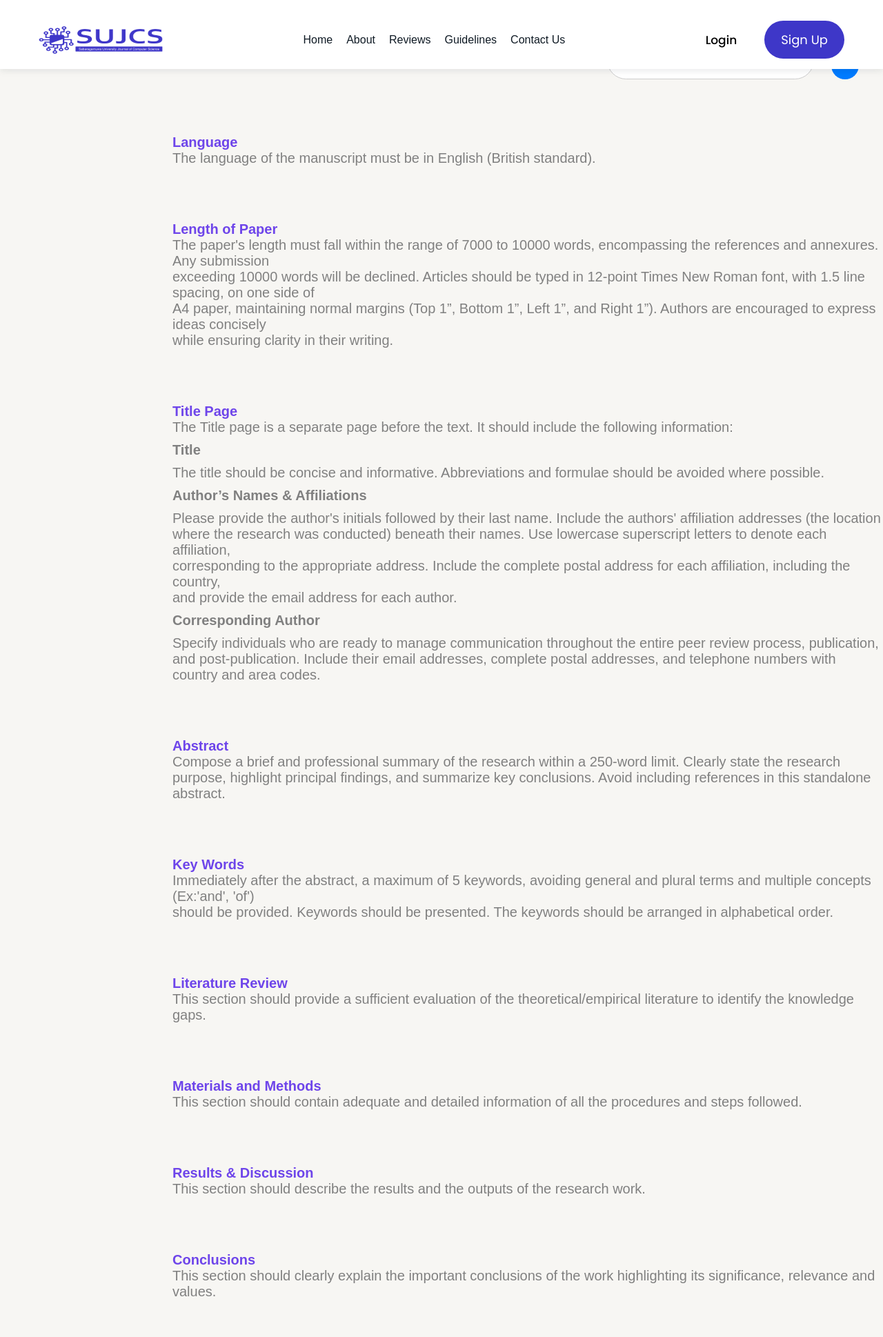
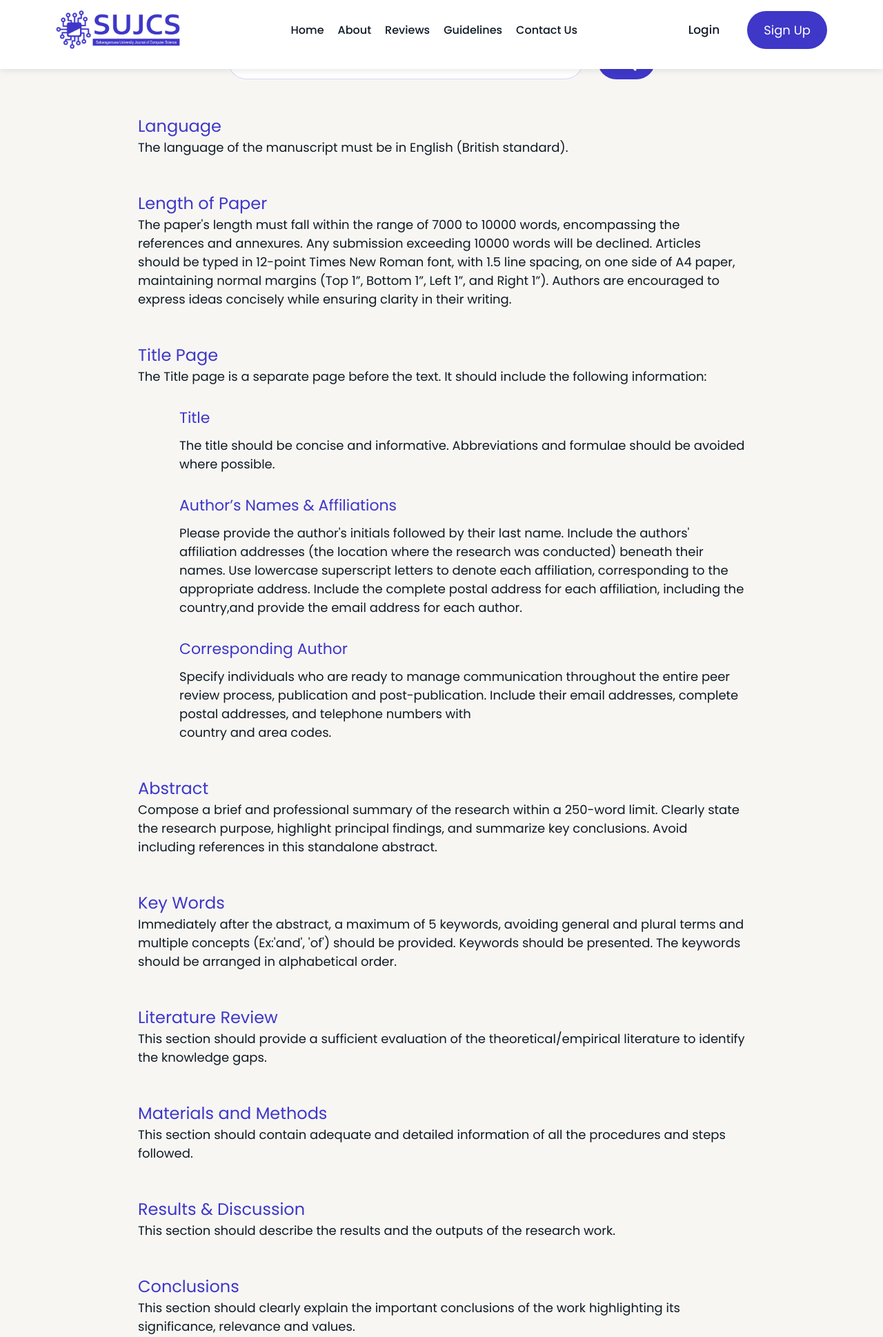
Before and after one commit to Tharindu-Lakmal/SUJCS_Web_Project, a PHP site: page /organizationOM.php in a window 1280 px wide. Shown: the top 1938 px of the page at 69% size. Run offline with PHP 8.4, Linux system fonts and the light colour scheme; data that the repository does not hold is empty.

Commit message:
few modifications added for organizationOM

```diff
--- a/landingPage/index.php
+++ b/landingPage/index.php
@@ -3,7 +3,7 @@
 <?php
 include('../connection.php');
 include('../function/commonFunction.php');
-include '../function/userFunction.php';
+include('../function/userFunction.php');
 // include '../function/userSecondaryFunction.php';
 
 
--- a/reviewPage/organizationOM.css
+++ b/reviewPage/organizationOM.css
@@ -1,6 +1,6 @@
 body {
     margin: 0;
-    font-family: Arial, sans-serif;
+    font-family: 'Poppins', sans-serif;
   }
 
   html {
@@ -9,121 +9,19 @@ body {
     /*margin: 0; /* PLEASE DELETE THIS ONCE DONE THE DEMO */
   }
 
-  /* .navbar {
-    background-color: #ffffff;
-    padding: 15px 0;
-    position: fixed;
-  } */
-
-  .container {
-    display: flex;
-    align-items: center;
-    justify-content: space-between;
-    max-width: 1200px;
-    margin: 0 auto;
-    padding: 0 20px;
-  }
-
-  .logo img {
-    max-height: 40px;
-  }
-
-  .menu ul {
-    list-style-type: none;
-    margin: 0;
-    padding: 0;
-  }
-
-  .menu ul li {
-    display: inline-block;
-    margin-right: 20px;
-  }
-
-  .menu ul li:last-child {
-    margin-right: 0;
-  }
-
-  .menu ul li a {
-    color: #000000;
-    text-decoration: none;
-
-  }
-
-  .buttons a {
-    text-decoration: none;
-    padding: 10px 20px;
-    border-radius: 50px;
-    transition: background-color 0.3s ease;
-  }
-
-  .login-btn {
-    background-color: transparent;
-
-    color: #000000;
-  }
-
-  .signup-btn {
-    background-color: #007bff;
-    color: #ffffff;
-  }
-
-  .signup-btn:hover {
-    background-color: #0056b3;
-  }
 
   /* Your existing CSS styles */
 
-  h3 {
-    color: #3F37C9; /* Change this to the desired color */
-    margin-top: 0; /* Remove default margin */
-    margin-top: 60px;
-    margin-left: 555px;
+  h5, b {
+    font-size: 24px;
+    font-weight: 300;
+    color: hsla(243, 57%, 50%, 1);/* Remove default margin */
+    margin-top: 50px;
   }
 
-  .search-container {
-    display: flex;
-    justify-content: flex-start; /* Align items to the start of the container */
-    align-items: center; /* Center items vertically */
-    margin-top: 20px; /* Adjust as needed */
-  }
-
-  input[type="text"] {
-    padding: 10px;
-    border: 1px solid #ccc;
-    border-radius: 50px 50px 50px 50px; /* Adjusted border radius */
-    width: 300px; /* Adjusted width */
-    outline: none;
-    margin-left: 550px;
-  }
-
-  button[type="submit"] {
-    padding: 10px 20px;
-    border: none;
-    background-color: #007bff;
-    color: #fff;
-    border-radius: 50px 50px 50px 50px; /* Adjusted border radius */
-    cursor: pointer;
-    margin-left: 5px;
-  }
-
-  button[type="submit"]:hover {
-    background-color: #0056b3;
-  }
-
-  h4 {
-    color: #4942c3; /* Change this to the desired color */
-    margin-top: 0; /* Remove default margin */
-    margin-top: 80px;
-    margin-left: 250px;
-  }
-  h5 {
-    color: #6e45ea; /* Change this to the desired color */
-    margin-top: 0; /* Remove default margin */
-    margin-top: 80px;
-    margin-left: 250px;}
-
   p{
-    margin-left: 250px;
+    font-size: 18px;
+    color: hsl(209, 40%, 10%);
     margin-bottom: 10px;
   }
 
@@ -143,6 +41,28 @@ body {
     list-style-type: none; /* Remove default bullet points */
   }
 
-  .p {
-    color: red;
+
+  .subtopics {
+    margin-left: 6rem;
   }
+
+  .subtopics b {
+    font-size: 22px;
+    font-weight: 300;
+    color: hsla(243, 57%, 50%, 1);
+  }
+
+  .guid-items {
+    display: flex;
+    padding-block-start: 1rem;
+}
+.guid-items i {
+    font-size: 18px;
+    padding-right: 1rem;
+    padding-block-start: 0.5rem;
+}
+
+.guid-items a:is(:hover, :focus-visible) {
+    color: hsla(209, 41%, 10%, 0.9);
+    opacity: 0.8;
+}
--- a/reviewPage/organizationOM.php
+++ b/reviewPage/organizationOM.php
@@ -1,8 +1,9 @@
 <?php
 include('../connection.php');
 include('../function/commonFunction.php');
-include '../function/userFunction.php';
+include('../function/userFunction.php');
 ?>
+
 <!DOCTYPE html>
 <html lang="en">
 
@@ -10,7 +11,7 @@ include '../function/userFunction.php';
   <meta charset="UTF-8">
   <meta name="viewport" content="width=device-width, initial-scale=1.0">
 
-	<title>SUJCS | Sabaragamuwa University of Sri Lanka</title>
+  <title>Reviews | Sabaragamuwa University of Sri Lanka</title>
   <link rel="icon" href="../images/tab_logo.png">
   <meta name="title" content="SUJCS - Sabaragamuwa University Journal of Computer Science">
   <meta name="description" content="Official website of faculty of computer science">
@@ -22,32 +23,36 @@ include '../function/userFunction.php';
   <link rel="preconnect" href="https://fonts.gstatic.com" crossorigin>
   <link href="https://fonts.googleapis.com/css2?family=Poppins:wght@400;500;600;700&display=swap" rel="stylesheet">
 
+  <link rel="stylesheet" href="./organizationOM.css">
   <link rel="stylesheet" href="../reuseComponents/navBar.css">
   <link rel="stylesheet" href="../reuseComponents/search.css">
   <link rel="stylesheet" href="../SignIn/sign.css">
   <link rel="stylesheet" href="../reuseComponents/footer.css">
-	<link rel="stylesheet" href="./styles.css">
-  <link rel="stylesheet" href="styles.css">
+    <!-- custom footer css link -->
+    <link rel="stylesheet" href="../reuseComponents/footer.css">
+
 </head>
 
 <body>
     <header class="header " data-header>
         <?php
+
           signIn();
           signUp();
           navBar();
+
         ?>
     </header>
 
     <section class="search">
+
         <?php
           search();
         ?>
 
     </section>
 
-<body>
-  <link rel="stylesheet" href="organizationOM.css">
+  <!-- <link rel="stylesheet" href="organizationOM.css"> -->
   <!-- <nav class="navbar">
     <div class="container">
       <div class="logo">
@@ -76,129 +81,165 @@ include '../function/userFunction.php';
       <button type="submit">Search</button>
     </div>
   </div> -->
+  <section class="section">
 
-  <body>
-    <h5 style="font-size: 20px;"><b>Language</b></h5>
-    <p style="color: grey;">The language of the manuscript must be in English (British standard).</p>
-    <h5 style="font-size: 20px;" ,style="color: grey;"><b>Length of Paper</b></h5>
-    <p style="color: grey;">The paper's length must fall within the range of 7000 to 10000 words, encompassing the
-      references and annexures. Any submission<br>
-      exceeding 10000 words will be declined. Articles should be typed in 12-point Times New Roman font, with 1.5 line
-      spacing, on one side of<br>
-      A4 paper, maintaining normal margins (Top 1”, Bottom 1”, Left 1”, and Right 1”). Authors are encouraged to express
-      ideas concisely<br>
-      while ensuring clarity in their writing.</p>
-    <h5 style="font-size: 20px;"><b>Title Page</b></h5>
-    <p style="color: grey;">The Title page is a separate page before the text. It should include the following
-      information:</p>
+      <!-- categories content -->
+      <div class="container-2">
+
+          <h5><b>Language</b></h5>
+
+          <p>The language of the manuscript must be in English (British standard).</p>
+
+          <h5><b>Length of Paper</b></h5>
+
+          <p>The paper's length must fall within the range of 7000 to 10000 words, encompassing the
+            references and annexures. Any submission exceeding 10000 words will be declined. Articles should be typed in 12-point Times New Roman font, with 1.5 line
+            spacing, on one side of A4 paper, maintaining normal margins (Top 1”, Bottom 1”, Left 1”, and Right 1”). Authors are encouraged to express
+            ideas concisely while ensuring clarity in their writing.</p>
+
+          <h5><b>Title Page</b></h5>
+
+          <p style="margin-bottom: 3rem;">The Title page is a separate page before the text. It should include the following information:</p>
+
         <div class="subtopics">
-      <p style="color:gray;" ,style="font-size:16;"><b>Title</b></p>
-      <p style="color:gray;">The title should be concise and informative. Abbreviations and formulae should be avoided
-        where possible.</p>
-      <p style="color:gray;" ,style="font-size:16;"><b>Author’s Names & Affiliations</b></p>
-      <p style="color:gray;">Please provide the author's initials followed by their last name. Include the authors'
-        affiliation addresses (the location<br>
-        where the research was conducted) beneath their names. Use lowercase superscript letters to denote each
-        affiliation,<br>
-        corresponding to the appropriate address. Include the complete postal address for each affiliation, including
-        the country,<br>
-        and provide the email address for each author.</p>
-      <p style="color:gray;" ,style="font-size:16;"><b>Corresponding Author</b></p>
-      <p style="color:gray;">Specify individuals who are ready to manage communication throughout the entire peer review
-        process, publication,<br>
-        and post-publication. Include their email addresses, complete postal addresses, and telephone numbers with<br>
+
+            <p><b>Title</b></p>
+            <p style="margin-bottom: 3rem;">The title should be concise and informative. Abbreviations and formulae should be avoided where possible.</p>
+
+            <p><b>Author’s Names & Affiliations</b></p>
+            <p style="margin-bottom: 3rem;">Please provide the author's initials followed by their last name. Include the authors'
+              affiliation addresses (the location where the research was conducted) beneath their names. Use lowercase superscript letters to denote each
+              affiliation, corresponding to the appropriate address. Include the complete postal address for each affiliation, including
+              the country,and provide the email address for each author.</p>
+
+            <p><b>Corresponding Author</b></p>
+            <p>Specify individuals who are ready to manage communication throughout the entire peer review
+              process, publication and post-publication. Include their email addresses, complete postal addresses, and telephone numbers with<br>
               country and area codes.</p>
+
         </div>
 
         <p></p> <!-- Empty paragraph for space -->
 
 
-    <h5 style="font-size: 20px;"><b>Abstract</b></h5>
-    <p style="color: grey;">Compose a brief and professional summary of the research within a 250-word limit. Clearly
-      state the research purpose, highlight
-      principal findings, and summarize key conclusions. Avoid including references in this standalone abstract.</p>
+        <h5><b>Abstract</b></h5>
+        <p>Compose a brief and professional summary of the research within a 250-word limit. Clearly
+          state the research purpose, highlight principal findings, and summarize key conclusions. Avoid including references in this standalone abstract.</p>
 
-    <h5 style="font-size: 20px;"><b>Key Words</b></h5>
-    <p style="color: grey;">Immediately after the abstract, a maximum of 5 keywords, avoiding general and plural terms
-      and multiple concepts
-      (Ex:'and', 'of')<br>should be provided. Keywords should be presented. The keywords should be arranged in
+        <h5><b>Key Words</b></h5>
+        <p>Immediately after the abstract, a maximum of 5 keywords, avoiding general and plural terms
+          and multiple concepts (Ex:'and', 'of') should be provided. Keywords should be presented. The keywords should be arranged in
           alphabetical order.</p>
-    <h5 style="font-size: 20px;"><b>Literature Review</b></h5>
-    <p style="color: grey;">This section should provide a sufficient evaluation of the theoretical/empirical literature
+
+        <h5><b>Literature Review</b></h5>
+        <p>This section should provide a sufficient evaluation of the theoretical/empirical literature
           to identify the knowledge gaps.</p>
-    <h5 style="font-size: 20px;"><b>Materials and Methods</b></h5>
-    <p style="color: grey;">This section should contain adequate and detailed information of all the procedures and
+
+        <h5><b>Materials and Methods</b></h5>
+        <p>This section should contain adequate and detailed information of all the procedures and
           steps followed.</p>
-    <h5 style="font-size: 20px;"><b>Results & Discussion</b></h5>
-    <p style="color: grey;">This section should describe the results and the outputs of the research work.</p>
-    <h5 style="font-size: 20px;"><b>Conclusions</b></h5>
-    <p style="color: grey;">This section should clearly explain the important conclusions of the work highlighting its
+
+        <h5><b>Results & Discussion</b></h5>
+        <p>This section should describe the results and the outputs of the research work.</p>
+
+        <h5><b>Conclusions</b></h5>
+        <p>This section should clearly explain the important conclusions of the work highlighting its
           significance, relevance and values.</p>
-    <h5 style="font-size: 20px;"><b>Sub-division of the Article</b></h5>
-    <p style="color: grey;">This section should clearly explain the important conclusions of the work highlighting its
+
+        <h5><b>Sub-division of the Article</b></h5>
+        <p>This section should clearly explain the important conclusions of the work highlighting its
           significance, relevance and values.</p>
-    <h5 style="font-size: 20px;"><b>Tables and Figures</b></h5>
-    <p style="color: grey;">This section should clearly explain the important conclusions of the work highlighting its
+
+        <h5><b>Tables and Figures</b></h5>
+        <p>This section should clearly explain the important conclusions of the work highlighting its
           significance, relevance and values.</p>
-    <div class="tables_figures_subtopics">
-      <p style="color:gray;" ,style="font-size:16;"><b>Table</b></p>
-      <p style="color:gray;">Number the tables sequentially using Arabic numerals, following the order of their
-        appearance in the text. Present each table<br>
-        on an individual page with double-spacing, accompanied by a brief descriptive title placed directly above it.
-        Include necessary<br>
-        footnotes below the tables. Authors are required to submit intricate tables in a print-ready format."</p>
-      <p style="color:gray;" ,style="font-size:16;"><b>Figures</b></p>
-      <p style="color:gray;">Prepare figures in a polished state suitable for publication. Assign Arabic numerals to
-        each figure and note the top and authors<br>
-        on the back of each. Lettering on illustrations should be of professional quality or generated through
-        high-resolution computer<br>
-        graphics, ensuring it is large enough for suitable reduction in publication. Avoid embedding figures within the
-        text. Acceptable<br>
-        digital artwork should have a minimum resolution of 300 dpi and be in eps or TIFF formats. For comprehensive
-        guidelines on<br>
-        creating electronic artwork, please refer to our website at
+
+        <div class="subtopics">
+
+            <p><b>Table</b></p>
+            <p>Number the tables sequentially using Arabic numerals, following the order of their
+              appearance in the text. Present each table on an individual page with double-spacing, accompanied by a brief descriptive title placed directly above it.
+              Include necessary footnotes below the tables. Authors are required to submit intricate tables in a print-ready format."</p>
+            <p><b>Figures</b></p>
+            <p>Prepare figures in a polished state suitable for publication. Assign Arabic numerals to
+              each figure and note the top and authors on the back of each. Lettering on illustrations should be of professional quality or generated through
+              high-resolution computer graphics, ensuring it is large enough for suitable reduction in publication. Avoid embedding figures within the
+              text. Acceptable digital artwork should have a minimum resolution of 300 dpi and be in eps or TIFF formats. For comprehensive
+              guidelines on creating electronic artwork, please refer to our website at
               https://www.elsevier.com/artwork-and-media-instructions.</p>
+
         </div>
 
-    <h5 style="font-size: 20px;"><b>Acknowledgement</b></h5>
-    <p style="color: grey;">If the research is sponsored or supported by an organization, please indicate it.</p>
-    <h5 style="font-size: 20px;"><b>Reference List</b></h5>
-    <div class="reference_list_subtopics">
-      <p style="color:gray;" ,style="font-size:16;"><b>Citation in Text</b></p>
-      <p style="color:gray;">Match citations in the text with entries in the reference list. Provide full references for
-        abstract citations.<br>
-        Avoid including unpublished. results or personal communications in the reference list, but if necessary, use
-        standard referencing with 'Unpublished Results' or '<br>
-        Personal Communication.' Note that 'in press' means the item has been accepted for publication.</p>
-      <p style="color:gray;" ,style="font-size:16;"><b>References</b></p>
-      <p style="color:gray;">When citing online sources, provide the complete URL and mention the date you last accessed
-        the information. If available, include<br>
-        additional details such as DOI, author names, publication dates, or source references. You can choose to list
-        web references separately<br>
-        or integrate them into the main reference list.</p>
-      <p style="color:gray;" ,style="font-size:16;"><b>Data Reference</b></p>
-      <p style="color:gray;">This journal encourages authors to mention and reference relevant datasets in their
-        manuscripts. When citing datasets, include author<br>
-        names, dataset title, data repository, version (if applicable), year, and a global persistent identifier in the
-        Reference List. Insert [dataset]<br>
-        before the reference to indicate it as a data reference; however, this identifier won't appear in the published
+        <h5><b>Acknowledgement</b></h5>
+        <p>If the research is sponsored or supported by an organization, please indicate it.</p>
+
+        <h5><b>Reference List</b></h5>
+
+        <div class="subtopics">
+
+            <p><b>Citation in Text</b></p>
+            <p>Match citations in the text with entries in the reference list. Provide full references for
+              abstract citations. Avoid including unpublished. results or personal communications in the reference list, but if necessary, use
+              standard referencing with 'Unpublished Results' or ' Personal Communication.' Note that 'in press' means the item has been accepted for publication.</p>
+
+            <p><b>References</b></p>
+            <p>When citing online sources, provide the complete URL and mention the date you last accessed
+              the information. If available, include additional details such as DOI, author names, publication dates, or source references. You can choose to list
+              web references separately or integrate them into the main reference list.</p>
+            <p><b>Data Reference</b></p>
+            <p>This journal encourages authors to mention and reference relevant datasets in their
+              manuscripts. When citing datasets, include author names, dataset title, data repository, version (if applicable), year, and a global persistent identifier in the
+              Reference List. Insert [dataset] before the reference to indicate it as a data reference; however, this identifier won't appear in the published
               article.</p>
+
         </div>
 
 
+        <h5><a style="color: #3F37C9;" href="https://example.com">Submission Preparation Checklist</a></h5>
+    <!-- Two-column bullet list -->
 
-    <body>
+        <div class="subtopics" style="margin-bottom: 8rem;">
+
+            <ul class="guid-list">
+                <li class="guid-items">
+                    <i class="fa-solid fa-arrow-right"></i> <p><a href="#">Declaration & Verification </a></p>
+                </li>
+                <li class="guid-items">
+                    <i class="fa-solid fa-arrow-right"></i><p><a href="#">Changes to Authorship</a></p>
+                </li>
+
+                <li class="guid-items">
+                    <i class="fa-solid fa-arrow-right"></i> <p><a href="#">Privacy Statement</a></p>
+                </li>
+
+                <li class="guid-items">
+                    <i class="fa-solid fa-arrow-right"></i><p><a href="#">Plagiarism Policy</a></p>
+                </li>
+
+                <li class="guid-items">
+                    <i class="fa-solid fa-arrow-right"></i> <p><a href="#">Author’s Requirement to Sign in ORCID</a></p>
+                </li>
+              </ul>
+        </div>
+
+      </div>
+
+  </section>
+
+  <!-- Footer ------------------------------- -->
+  <?php
+        footer();
+    ?>
 
 
-      <h5 style="font-size: 16px;"><a style="color: #3F37C9;" href="https://example.com">Submission Preparation
-          Checklist</a></h5>
-      <!-- Two-column bullet list -->
+  <!-- custom js link-->
+  <script src="../reuseComponents/navBar.js"></script>
+    <script src="../signIn/sign.js"></script>
 
-      <p><a style="color: #3F37C9;" href="https://example.com">Declaration & Verification </a></p>
-      <p><a style="color: #3F37C9;" href="https://example.com">Changes to Authorship</a></p>
-      <p><a style="color: #3F37C9;" href="https://example.com">Privacy Statement</a></p>
-      <p><a style="color: #3F37C9;" href="https://example.com">Plagiarism Policy</a></p>
-      <p><a style="color: #3F37C9;" href="https://example.com">Author’s Requirement to Sign in ORCID</a></li>
+    <!-- ionicon link -->
+    <script type="module" src="https://unpkg.com/ionicons@5.5.2/dist/ionicons/ionicons.esm.js"></script>
+    <script nomodule src="https://unpkg.com/ionicons@5.5.2/dist/ionicons/ionicons.js"></script>
+
 </body>
 
 </html>
--- a/reviewPage/reviewPage.php
+++ b/reviewPage/reviewPage.php
@@ -155,7 +155,7 @@ include '../function/userFunction.php';
       passport-sized photographs<br>
       alongside other images. Share the biographies in an editable format like Word, not in PDF.</p>
   </header>
-  <h4 style="font-size: 22px;, <span style="position: relative; left: 50px;></span><a style="color: #3F37C9;" href="https://example.com">Organization Of Manuscript </a>
+  <h4 style="font-size: 22px;"><a style="color: #3F37C9;" href="https://example.com">Organization Of Manuscript </a>
   </h4>
   <!-- Two-column bullet list -->
   <ul class="two-column-list">
--- a/reviewPage/styles.css
+++ b/reviewPage/styles.css
@@ -76,7 +76,6 @@ h3 {
   color: #3F37C9; /* Change this to the desired color */
     margin-top: 0; /* Remove default margin */
     margin-top: 60px;
-    margin-left: 555px;
 }
 
 .search-container {
@@ -92,7 +91,6 @@ input[type="text"] {
   border-radius: 50px 50px 50px 50px; /* Adjusted border radius */
   width: 300px; /* Adjusted width */
   outline: none;
-  margin-left: 550px;
 }
 
 button[type="submit"] {
@@ -113,11 +111,9 @@ h4 {
   color: #3F37C9; /* Change this to the desired color */
   margin-top: 0; /* Remove default margin */
   margin-top: 80px;
-  margin-left: 250px;
 }
 
 p{
-  margin-left: 250px;
   margin-bottom: 10px;
 }
 
```
Lines whose indentation alone changed are shown as unchanged.
